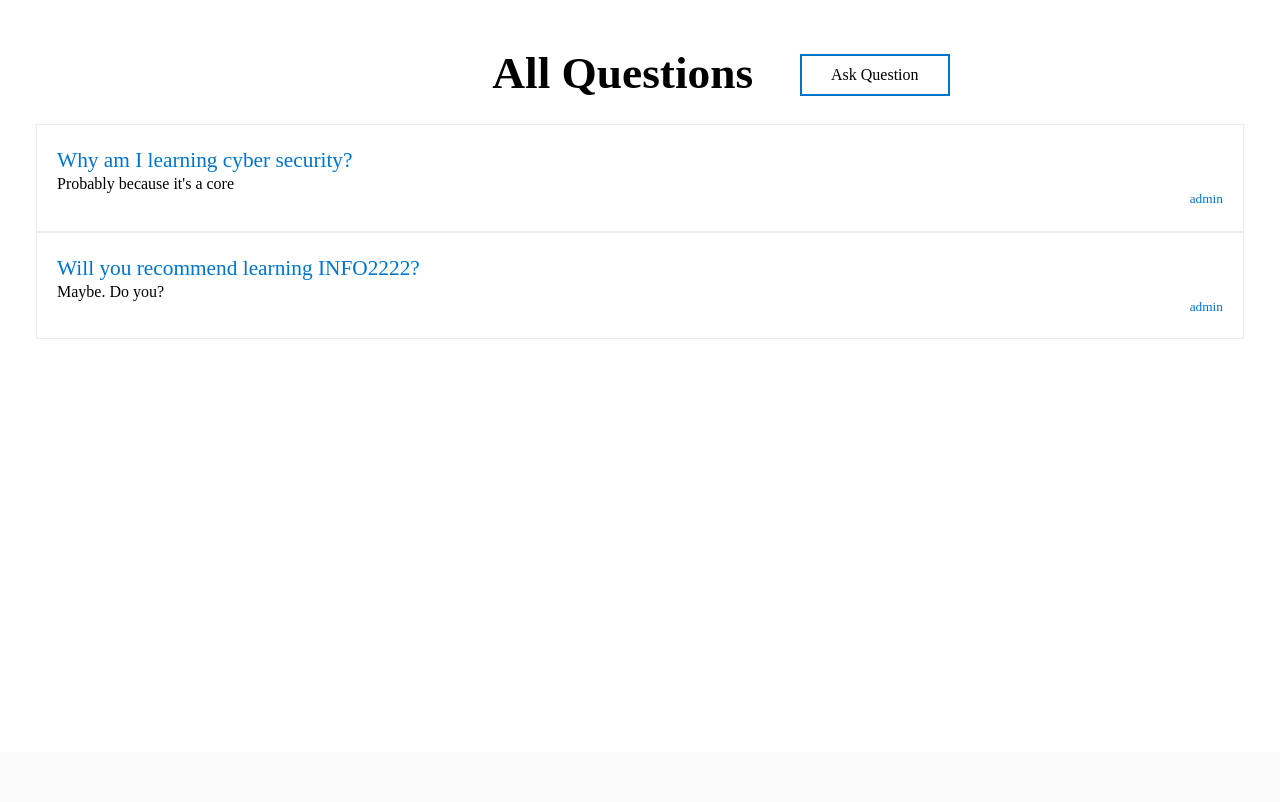
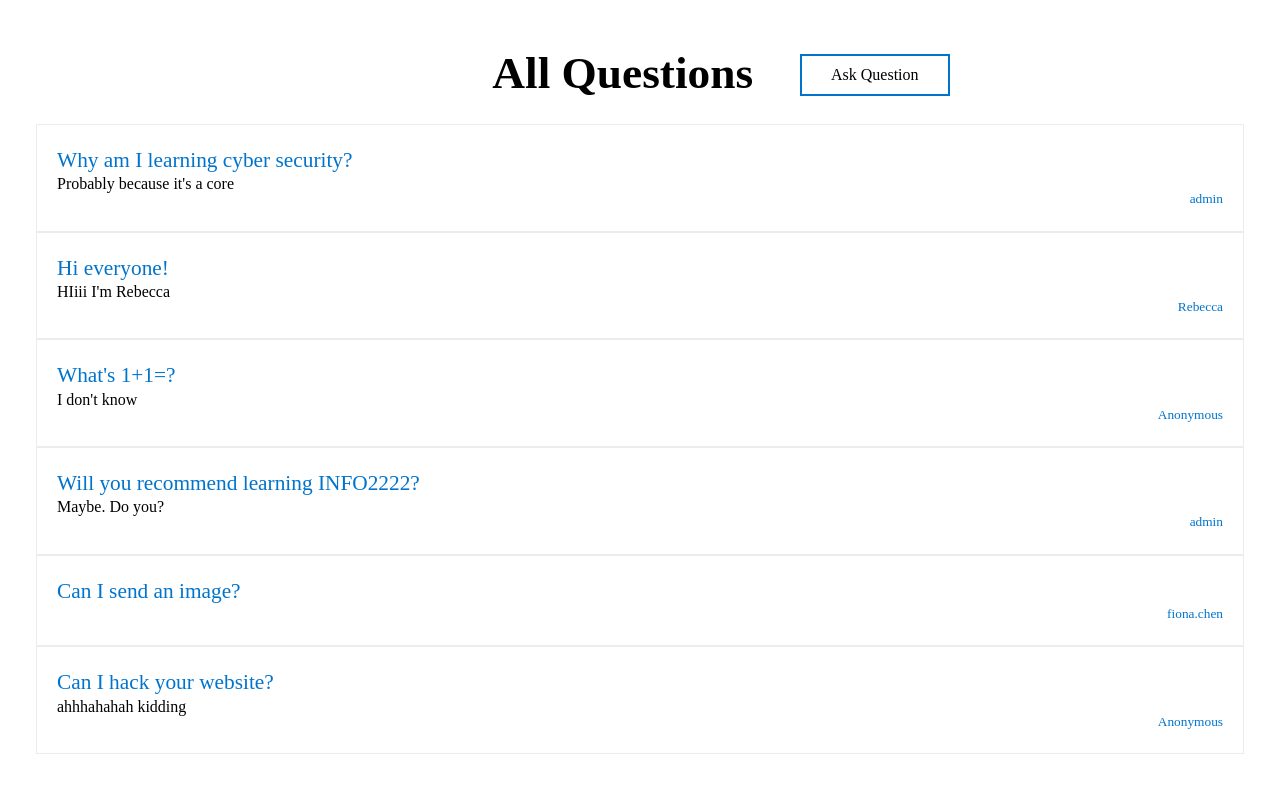
Before and after one commit to krisun09/2222ChatWeb, a Bottle app: page /knowledge-repository in a window 1280 px wide. Shown: the part 48-850 px from the top of the page. Before the commit the page ends 387 px from the top, so only its background shows below. Run offline with Bottle, Linux system fonts and the light colour scheme.

Commit message:
final changes to style and repo

```diff
--- a/model.py
+++ b/model.py
@@ -5,8 +5,6 @@
     It should exist as a separate layer to any database or data structure that you might be using
     Nothing here should be stateful, if it's stateful let the database handle it
 '''
-import jinja2
-
 import controller
 import view
 import random
@@ -24,7 +22,7 @@ sql_db.database_setup(admin_password='admin')
 salt = bcrypt.gensalt()
 
 # id counter for knowledge repo
-id_counter = 1
+id_counter = 5
 
 # -----------------------------------------------------------------------------
 # Index
--- a/static/css/temp.css
+++ b/static/css/temp.css
@@ -231,17 +231,13 @@ ul {
     margin: 20px;
 }
 
-.send-message-body {
-    width:50%;
-    margin: 20px 10px 20px 10px;
-    text-align: right;
-}
-
 .name-input-box {
 }
 
 .box-label {
-
+    text-align: left;
+    max-width: 550;
+    margin-bottom: 10px;
 }
 
 .message-display-body {
@@ -250,8 +246,12 @@ ul {
     text-align: left;
 }
 
+.send-message-body .message-display-body{
+    width: 100%
+}
+
 .display-send-message-body {
-    width:50%;
+    width:100%;
 }
 
 .repo-head {
--- a/templates/choose_friend_to_chat.html
+++ b/templates/choose_friend_to_chat.html
@@ -17,7 +17,7 @@
                  <div class="message-display-body">
                      <form method="post" action="/receive_message">
                      <p>Messages received:</p>
-                     <div style="width:100%;height:215px;border:1px solid #000; margin-top:10px;">
+                     <div style="width:100%;height:250px;border:1px solid #000; margin-top:10px;">
                             <p>${from_user}: ${message}</p>
                      </div>
                          <input type="submit" value="Receive" class="button button1">
--- a/templates/knowledge-repository.html
+++ b/templates/knowledge-repository.html
@@ -30,6 +30,24 @@
                   </div>
               </div>
               <div id="1" class="div-question">
+                  <h4 class="question-title">Hi everyone!</h4>
+                  <div class="question-body">
+                      <p>HIiii I'm Rebecca</p>
+                  </div>
+                  <div class="question-footer">
+                      <p>Rebecca</p>
+                  </div>
+              </div>
+              <div id="2" class="div-question">
+                  <h4 class="question-title">What's 1+1=?</h4>
+                  <div class="question-body">
+                      <p>I don't know</p>
+                  </div>
+                  <div class="question-footer">
+                      <p>Anonymous</p>
+                  </div>
+              </div>
+              <div id="3" class="div-question">
                   <h4 class="question-title">Will you recommend learning INFO2222?</h4>
                   <div class="question-body">
                       <p>Maybe. Do you?</p>
@@ -38,3 +56,21 @@
                       <p>admin</p>
                   </div>
               </div>
+              <div id="4" class="div-question">
+                  <h4 class="question-title">Can I send an image?</h4>
+                  <div class="question-body">
+                      <p></p>
+                  </div>
+                  <div class="question-footer">
+                      <p>fiona.chen</p>
+                  </div>
+              </div>
+              <div id="5" class="div-question">
+                  <h4 class="question-title">Can I hack your website?</h4>
+                  <div class="question-body">
+                      <p>ahhhahahah kidding</p>
+                  </div>
+                  <div class="question-footer">
+                      <p>Anonymous</p>
+                  </div>
+              </div>
```
